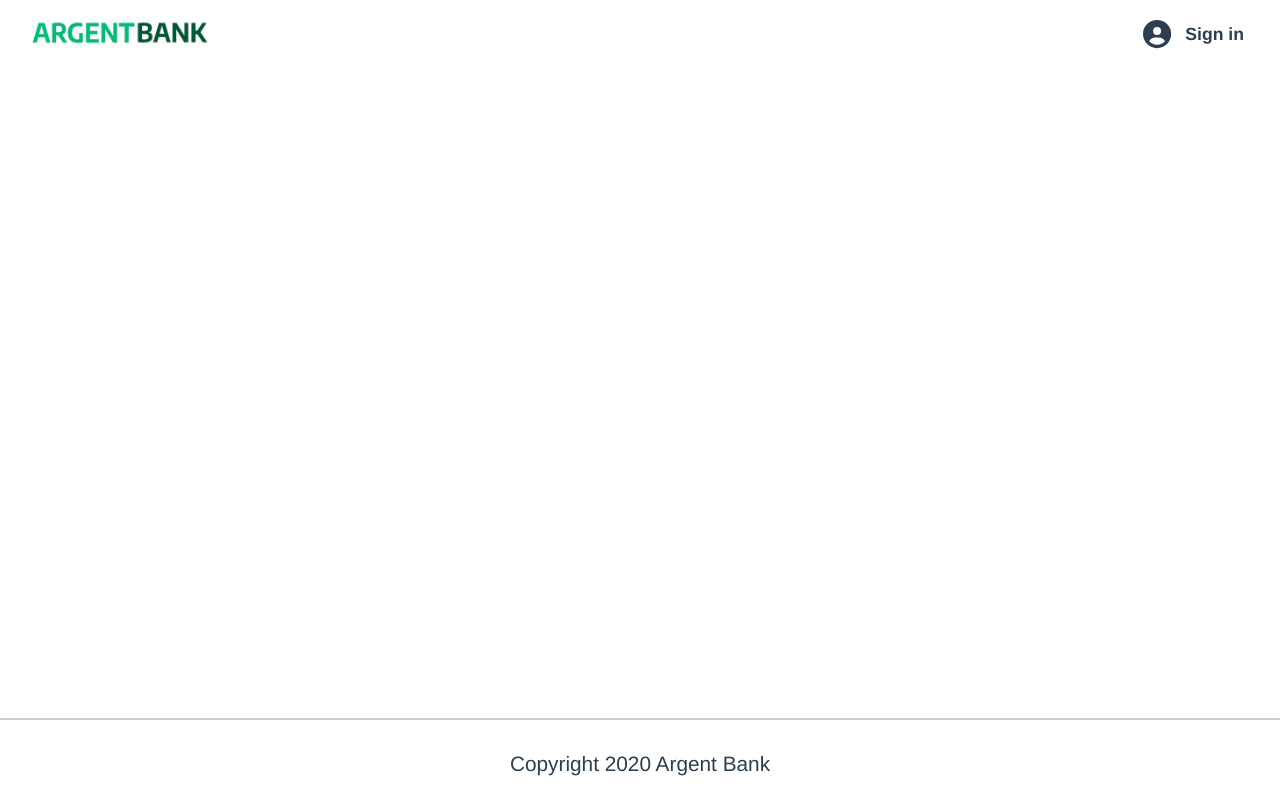
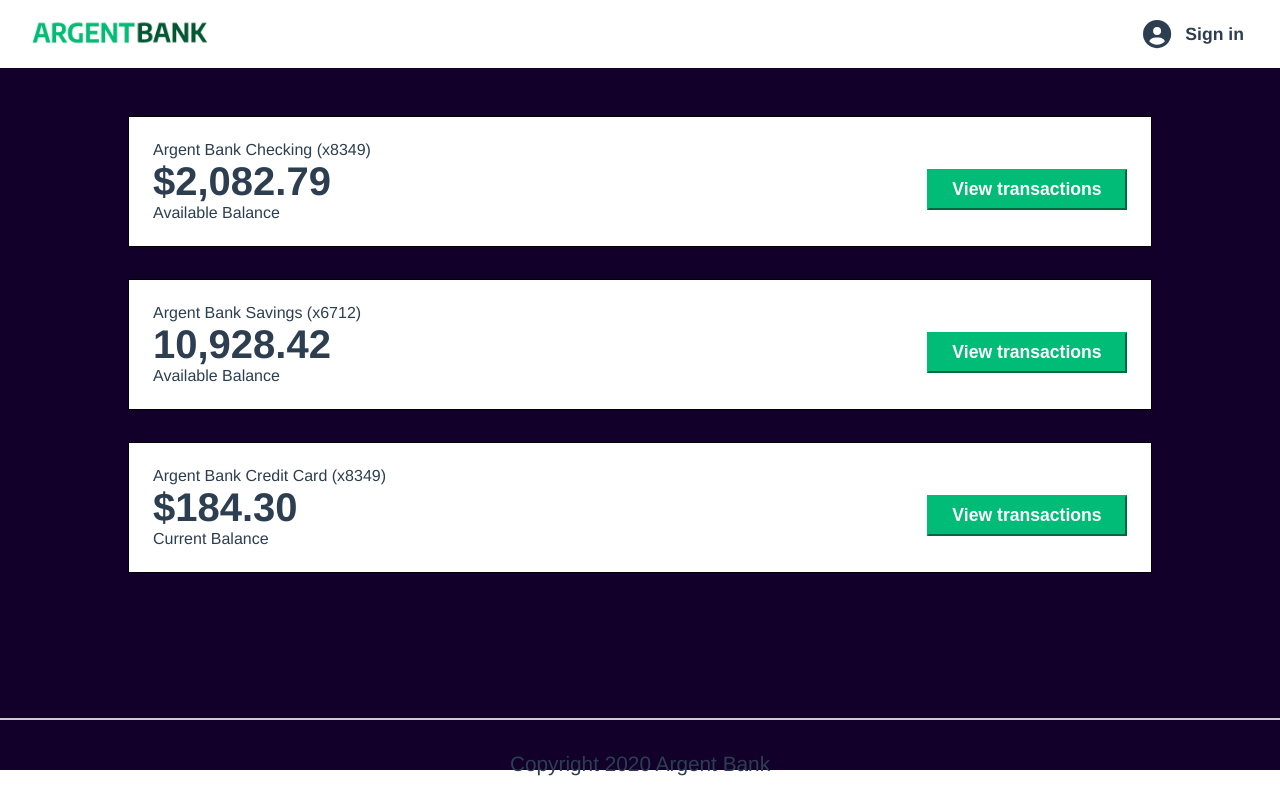
Before and after one commit to mohamedhanafi69120/P10_ArgentBank, a React (Vite) app: page /User in a window 1280 px wide. Built offline with nearby package versions, Linux system fonts and the light colour scheme.

Commit message:
Création du composant Account, ajout du fichier JSON et de la page User avec routes

```diff
--- /dev/null
+++ b/src/Pages/User/User.jsx
@@ -0,0 +1,20 @@
+import React, { Fragment } from "react";
+import Account from "../../components/Account/Account";
+import AccountList from "../../datas/AccountList.json";
+
+const User = () => {
+  return (
+    <main className="mainBg">
+      {AccountList.map((account) => (
+        <Account
+          key={account.id}
+          title={account.title}
+          price={account.price}
+          text={account.text}
+        />
+      ))}
+    </main>
+  );
+};
+
+export default User;
--- /dev/null
+++ b/src/components/Account/Account.jsx
@@ -0,0 +1,18 @@
+import React from "react";
+
+const Account = ({ title, price, text }) => {
+  return (
+    <section className="account">
+      <div className="account-content-wrapper">
+        <h3 className="account-title">{title}</h3>
+        <p className="account-amount">{price}</p>
+        <p className="account-amount-description">{text}</p>
+      </div>
+      <div className="account-content-wrapper cta">
+        <button className="transaction-button">View transactions</button>
+      </div>
+    </section>
+  );
+};
+
+export default Account;
--- /dev/null
+++ b/src/components/Account/Account.scss
@@ -0,0 +1,75 @@
+.account {
+  display: flex;
+  justify-content: space-between;
+  align-items: center;
+  border: 1px solid black;
+  background-color: #fff;
+  width: 80%;
+  margin: 0 auto;
+  flex-direction: column;
+  padding: 1.5rem;
+  box-sizing: border-box;
+  text-align: left;
+  margin-bottom: 2rem;
+}
+
+.account-amount {
+  margin: 0;
+  font-size: 2.5rem;
+  font-weight: bold;
+}
+
+.account-amount-description {
+  margin: 0;
+}
+
+.account-title {
+  margin: 0;
+  padding: 0;
+  font-size: 1rem;
+  font-weight: normal;
+}
+
+.account-content-wrapper {
+  width: 100%;
+  flex: 1;
+}
+
+.edit-button {
+  border-color: #00bc77;
+  background-color: #00bc77;
+  color: #fff;
+  font-weight: bold;
+  padding: 10px;
+}
+
+.header {
+  color: #fff;
+  margin-bottom: 2rem;
+}
+
+.transaction-button {
+  display: block;
+  width: 100%;
+  padding: 8px;
+  font-size: 1.1rem;
+  font-weight: bold;
+  margin-top: 1rem;
+  border-color: #00bc77;
+  background-color: #00bc77;
+  color: #fff;
+}
+
+@media (min-width: 720px) {
+  .account {
+    flex-direction: row;
+  }
+
+  .account-content-wrapper.cta {
+    flex: 0;
+  }
+
+  .transaction-button {
+    width: 200px;
+  }
+}
--- a/src/components/App.jsx
+++ b/src/components/App.jsx
@@ -3,6 +3,7 @@
 import Header from "./Header/Header";
 import Footer from "./Footer/Footer";
 import SignIn from "../Pages/SignIn/SignIn";
+import User from "../Pages/User/User";
 
 const App = () => {
   return (
@@ -12,6 +13,7 @@
         <Routes>
           <Route path="/" element={<Home />} />
           <Route path="/SignIn" element={<SignIn />} />
+          <Route path="/User" element={<User />} />
         </Routes>
         <Footer />
       </BrowserRouter>
--- /dev/null
+++ b/src/datas/AccountList.json
@@ -0,0 +1,22 @@
+[
+  {
+    "id": 1,
+    "title": "Argent Bank Checking (x8349)",
+    "price": "$2,082.79",
+    "text": "Available Balance"
+  },
+
+  {
+    "id": 2,
+    "title": "Argent Bank Savings (x6712)",
+    "price": "10,928.42",
+    "text": "Available Balance"
+  },
+
+  {
+    "id": 3,
+    "title": "Argent Bank Credit Card (x8349)",
+    "price": "$184.30",
+    "text": "Current Balance"
+  }
+]
--- a/src/sass/main.scss
+++ b/src/sass/main.scss
@@ -7,3 +7,4 @@
 @use "../components/Features/Features.scss";
 @use "../components/Form/Form.scss";
 @use "../Pages/SignIn/SignIn.scss";
+@use "../components/Account/Account.scss";
```
